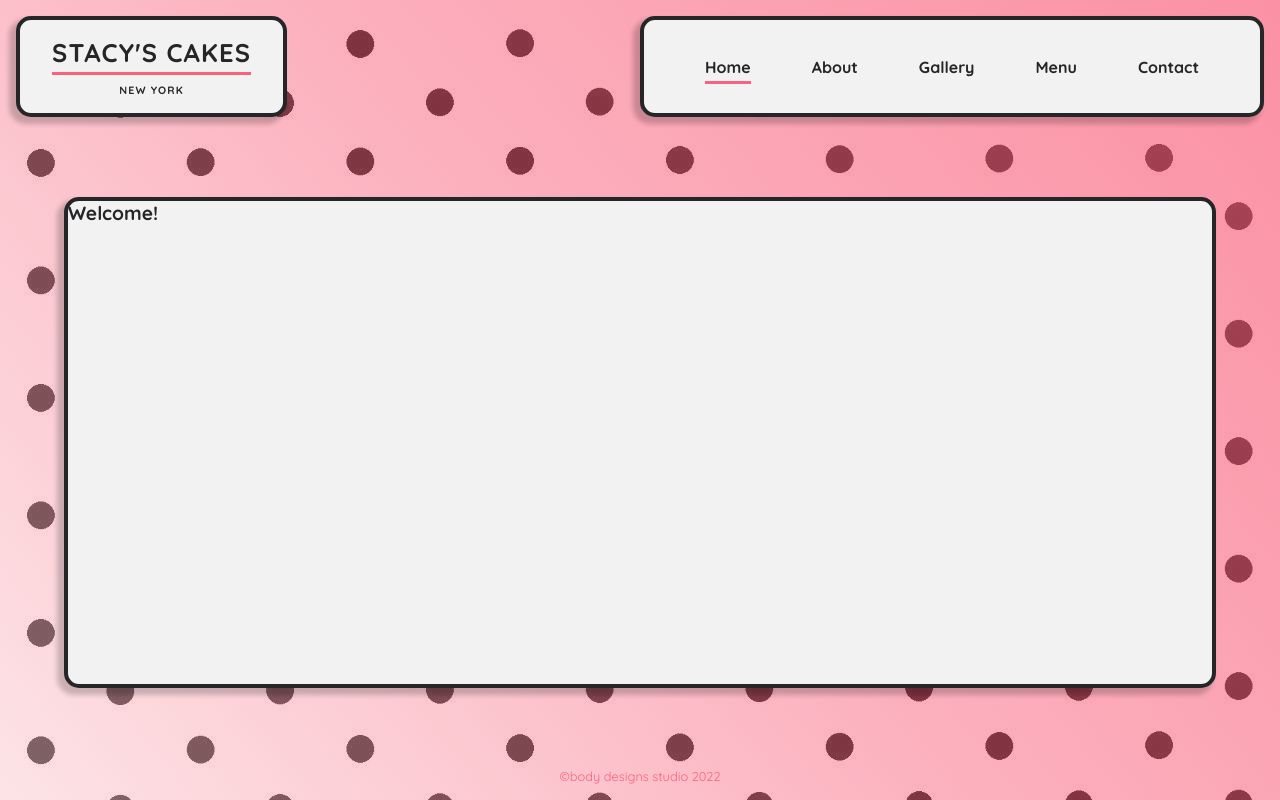
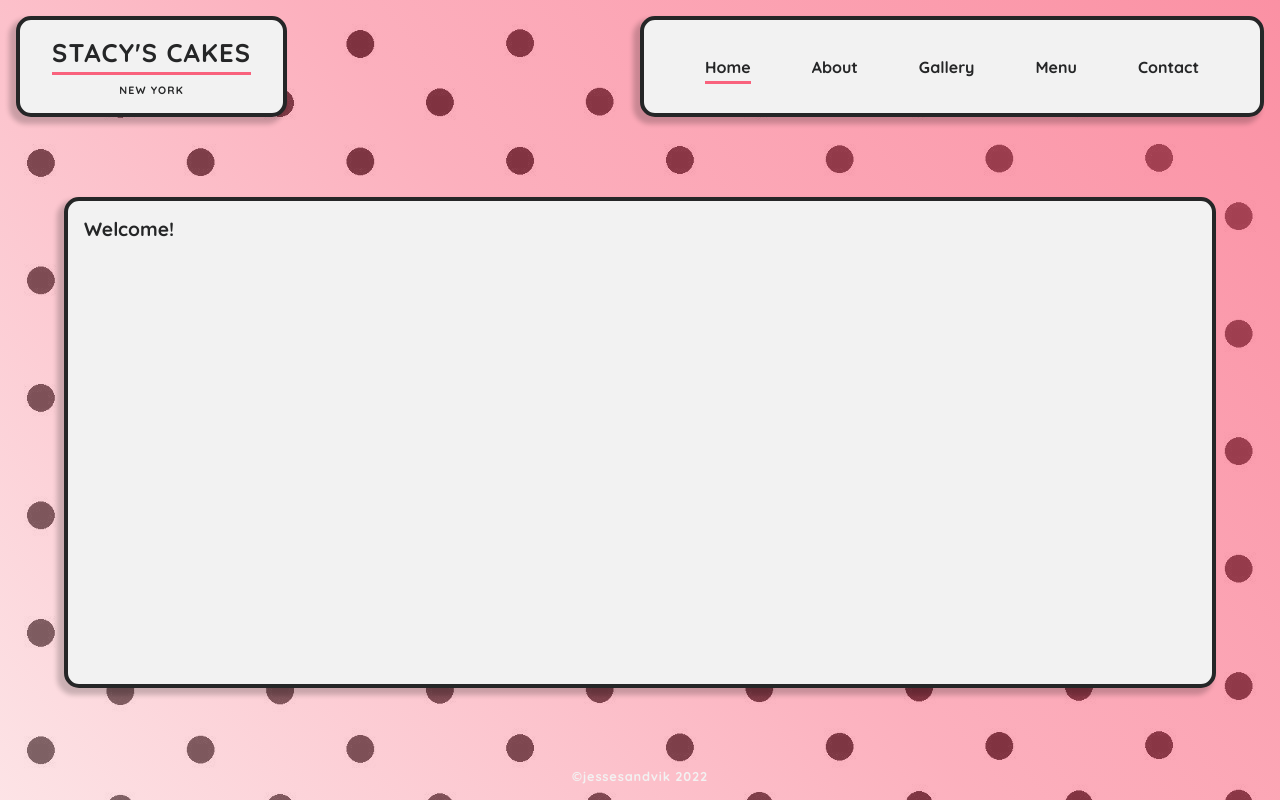
Before and after one commit to JesseSandvik/toolkit-front-end, a React (Create React App) app: page / in a window 1280 px wide. Built offline with nearby package versions, Linux system fonts and the light colour scheme.

Commit message:
further formatting for main section, made footer text more visual

```diff
--- a/src/appData/index.js
+++ b/src/appData/index.js
@@ -1,2 +1,2 @@
-export const creator = 'body designs studio';
+export const creator = 'jessesandvik';
 export const appTitle = "stacy's cakes";
--- a/src/css/styles.css
+++ b/src/css/styles.css
@@ -51,9 +51,11 @@ footer .container {
 }
 footer #footer-center {
   align-items: center;
-  color: #f9627d;
+  color: #f2f2f2;
+  font-weight: bold;
   grid-column: 2/2;
   justify-content: center;
+  letter-spacing: 0.05rem;
 }
 
 header {
@@ -126,6 +128,7 @@ main section {
   border-radius: 15px;
   box-shadow: -5px 5px 5px 2px rgba(0, 0, 0, 0.2);
   margin: 4rem;
+  padding: 1rem;
 }
 
 /*# sourceMappingURL=styles.css.map */
--- a/src/scss/organisms/_Footer.scss
+++ b/src/scss/organisms/_Footer.scss
@@ -9,8 +9,10 @@ footer {
   }
   #footer-center {
     align-items: center;
-    color: $accent;
+    color: $secondary;
+    font-weight: bold;
     grid-column: 2 / 2;
     justify-content: center;
+    letter-spacing: 0.05rem;
   }
 }
--- a/src/scss/organisms/_Main.scss
+++ b/src/scss/organisms/_Main.scss
@@ -12,5 +12,6 @@ main {
     border-radius: $border-radius-global-size;
     box-shadow: -5px 5px 5px 2px rgba(0, 0, 0, 0.2);
     margin: $margin-global-size * 4;
+    padding: $padding-global-size;
   }
 }
```
Also changed, not shown: 1 other file (tests, documents, lock files or other folders).
